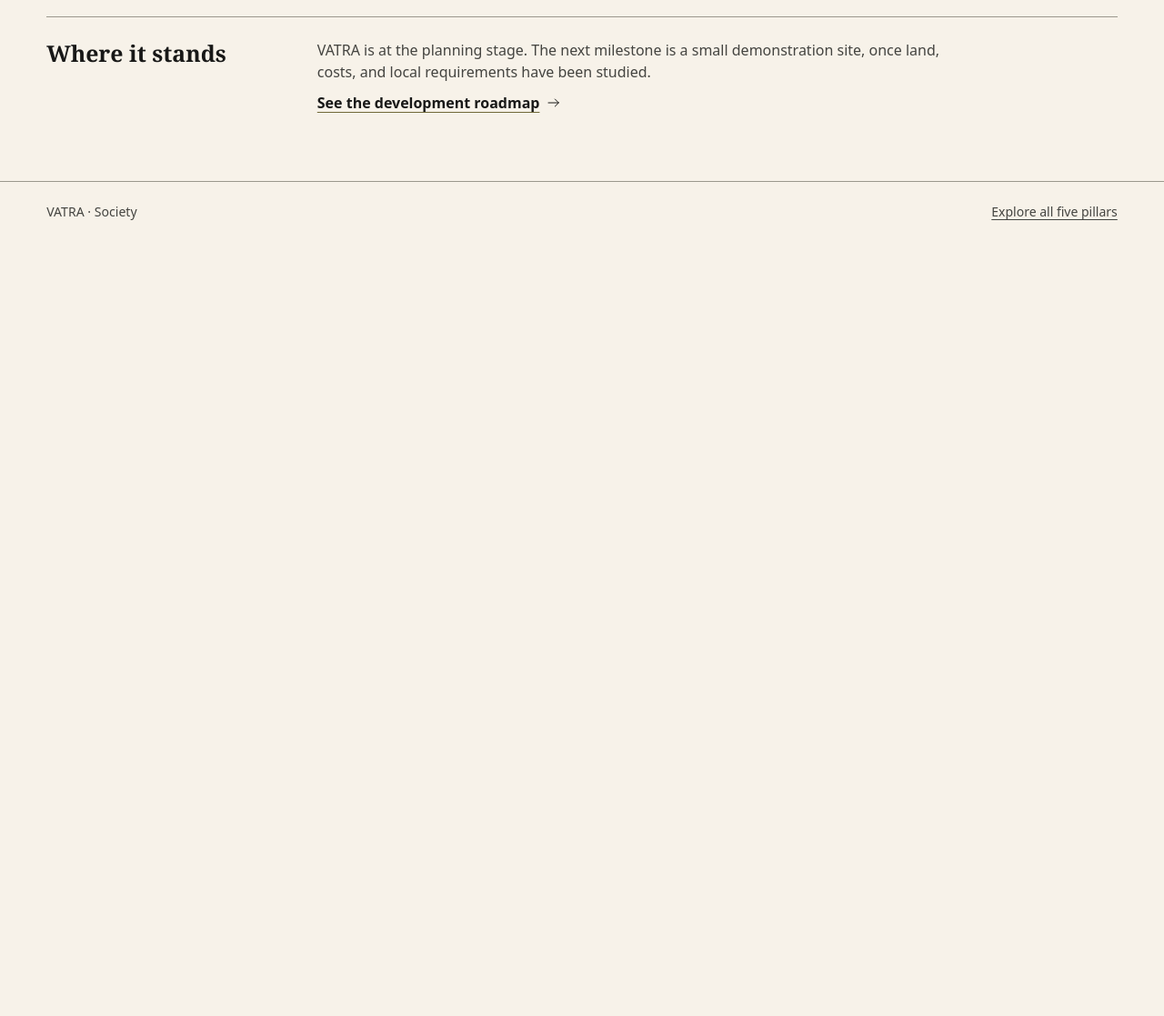
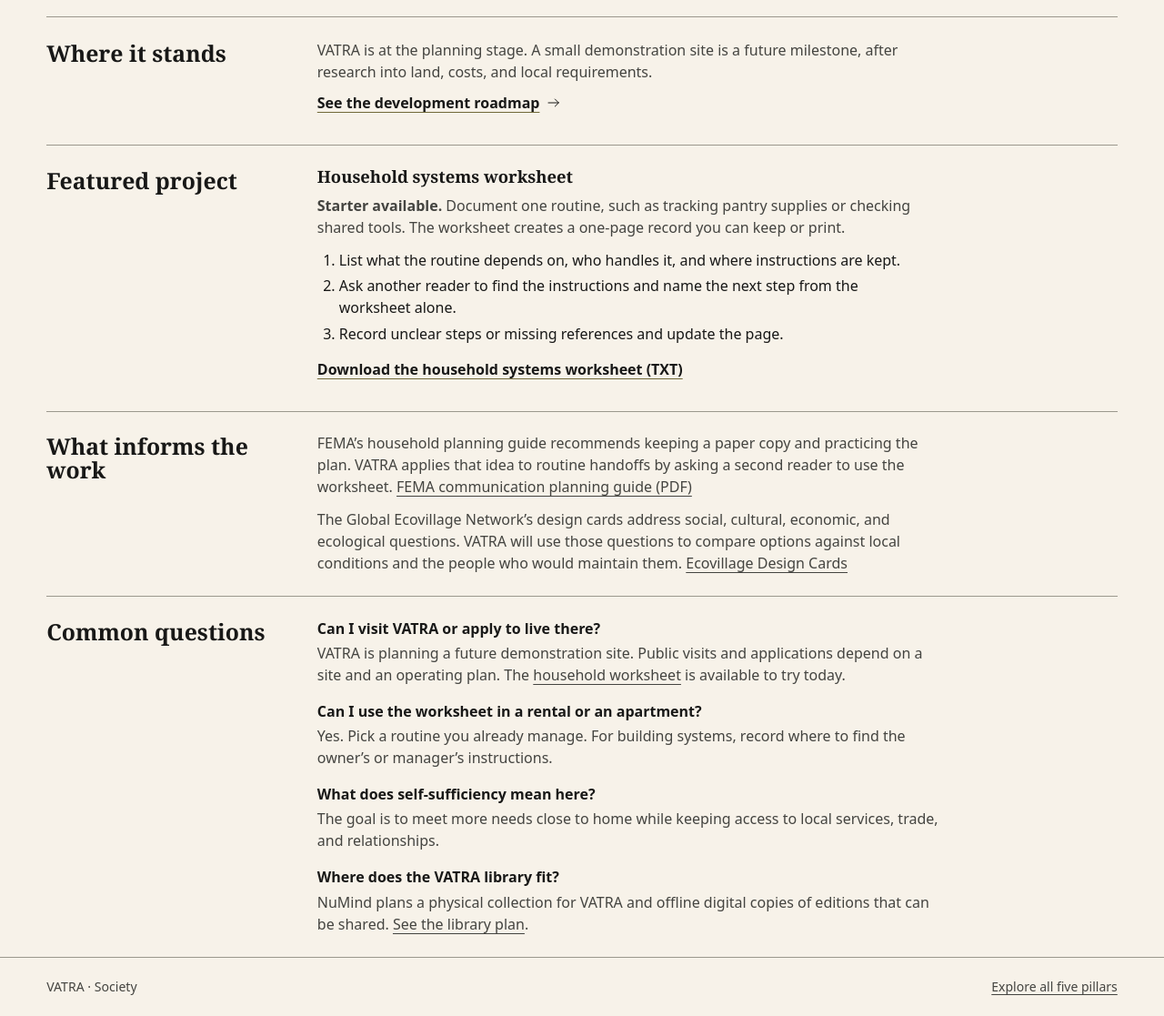
Before and after one commit to deusordo/Vatra, a plain HTML site: page index.html in a window 1280 px wide. Shown: the part 703-1820 px from the top of the page at 91% size. Before the commit the page ends 967 px from the top, so only its background shows below. Drawn offline with Linux system fonts and the light colour scheme.

Commit message:
Add a household systems worksheet and field testing plan

```diff
--- a/index.html
+++ b/index.html
@@ -13,7 +13,7 @@
   <meta property="og:description" content="VATRA is planning a community that can provide more of its own food, water, and energy while staying connected to the wider world.">
   <meta property="og:url" content="https://deusordo.github.io/Vatra/">
   <script src="./theme.js"></script>
-  <link rel="stylesheet" href="./styles.css?v=20261123editorial">
+  <link rel="stylesheet" href="./styles.css?v=household-systems">
 </head>
 <body>
   <a class="skip" href="#content">Skip to content</a>
@@ -36,7 +36,10 @@
         <h1 id="title">VATRA</h1>
         <p class="tagline">A more self-sufficient way to live.</p>
         <p class="summary">VATRA is planning a community that can provide more of its own food, water, and energy while staying connected to the wider world.</p>
-        <a class="work-link" href="#focus">See the priorities <svg viewBox="0 0 24 24" aria-hidden="true"><path d="M3 12h17m-6-6 6 6-6 6"/></svg></a>
+        <div class="hero-links">
+          <a class="work-link" href="#project">Explore the project <svg viewBox="0 0 24 24" aria-hidden="true"><path d="M3 12h17m-6-6 6 6-6 6"/></svg></a>
+          <a class="work-link" href="#focus">See the priorities</a>
+        </div>
       </div>
       <span class="mark hero-mark" aria-hidden="true"></span>
     </section>
@@ -51,9 +54,42 @@
     <section class="project-status" aria-labelledby="status-heading">
       <h2 class="section-title" id="status-heading">Where it stands</h2>
       <div>
-        <p>VATRA is at the planning stage. The next milestone is a small demonstration site, once land, costs, and local requirements have been studied.</p>
+        <p>VATRA is at the planning stage. A small demonstration site is a future milestone, after research into land, costs, and local requirements.</p>
         <a class="work-link" href="../NuTerra/project.html#roadmap">See the development roadmap <svg viewBox="0 0 24 24" aria-hidden="true"><path d="M3 12h17m-6-6 6 6-6 6"/></svg></a>
       </div>
+    </section>
+    <section class="project-status content-section" id="project" aria-labelledby="project-heading">
+      <h2 class="section-title" id="project-heading">Featured project</h2>
+      <div>
+        <h3>Household systems worksheet</h3>
+        <p><strong>Starter available.</strong> Document one routine, such as tracking pantry supplies or checking shared tools. The worksheet creates a one-page record you can keep or print.</p>
+        <ol class="project-steps">
+          <li>List what the routine depends on, who handles it, and where instructions are kept.</li>
+          <li>Ask another reader to find the instructions and name the next step from the worksheet alone.</li>
+          <li>Record unclear steps or missing references and update the page.</li>
+        </ol>
+        <a class="work-link" href="./household-systems-worksheet.txt" download>Download the household systems worksheet (TXT)</a>
+      </div>
+    </section>
+    <section class="project-status content-section" aria-labelledby="research-heading">
+      <h2 class="section-title" id="research-heading">What informs the work</h2>
+      <div>
+        <p>FEMA’s household planning guide recommends keeping a paper copy and practicing the plan. VATRA applies that idea to routine handoffs by asking a second reader to use the worksheet. <a href="https://www.ready.gov/sites/default/files/2020-03/family-emergency-communication-planning-document.pdf">FEMA communication planning guide (PDF)</a></p>
+        <p>The Global Ecovillage Network’s design cards address social, cultural, economic, and ecological questions. VATRA will use those questions to compare options against local conditions and the people who would maintain them. <a href="https://ecovillage.org/resources-library/tools/ecovillage-design-cards-online-tool/">Ecovillage Design Cards</a></p>
+      </div>
+    </section>
+    <section class="project-status content-section" id="questions" aria-labelledby="questions-heading">
+      <h2 class="section-title" id="questions-heading">Common questions</h2>
+      <dl class="questions">
+        <dt>Can I visit VATRA or apply to live there?</dt>
+        <dd>VATRA is planning a future demonstration site. Public visits and applications depend on a site and an operating plan. The <a href="#project">household worksheet</a> is available to try today.</dd>
+        <dt>Can I use the worksheet in a rental or an apartment?</dt>
+        <dd>Yes. Pick a routine you already manage. For building systems, record where to find the owner’s or manager’s instructions.</dd>
+        <dt>What does self-sufficiency mean here?</dt>
+        <dd>The goal is to meet more needs close to home while keeping access to local services, trade, and relationships.</dd>
+        <dt>Where does the VATRA library fit?</dt>
+        <dd>NuMind plans a physical collection for VATRA and offline digital copies of editions that can be shared. <a href="../Numind/#library">See the library plan</a>.</dd>
+      </dl>
     </section>
   </main>
   <footer class="site-footer">
--- a/styles.css
+++ b/styles.css
@@ -92,13 +92,22 @@ h1 { font-size: clamp(3.9rem, 9vw, 8rem); font-weight: 600; letter-spacing: -.05
 .work-link { display: inline-flex; align-items: center; gap: .45rem; min-height: 2.75rem; font-weight: 650; width: fit-content; text-decoration-color: var(--accent); }
 .work-link svg { width: 1rem; height: 1rem; flex: none; fill: none; stroke: currentColor; stroke-width: 1.5; stroke-linecap: round; stroke-linejoin: round; }
 .work-link:hover { text-decoration-color: currentColor; }
-.hero .work-link { margin-block-start: .55rem; }
+.hero-links { display: flex; flex-wrap: wrap; gap: 0 1.2rem; margin-block-start: .55rem; }
 .section-title { margin-block-end: .8rem; font-size: clamp(1.25rem, 2.3vw, 1.55rem); font-weight: 650; }
 .focus { margin-block-end: 0; }
 .focus h3 { margin: 0; font: 650 clamp(1.15rem, 2vw, 1.48rem)/1.2 var(--heading); }
-.project-status { display: grid; grid-template-columns: minmax(0, .32fr) minmax(0, 1fr); gap: 1rem; margin-block: 1.5rem clamp(2rem, 5vw, 4rem); }
+.project-status { display: grid; grid-template-columns: minmax(0, .32fr) minmax(0, 1fr); gap: 1rem; margin-block: 1.5rem; }
 .project-status p { max-width: 43rem; margin: 0; color: var(--muted); }
 .project-status .section-title { margin: .12rem 0 0; }
+.content-section { border-block-start: 1px solid var(--rule); padding-block-start: 1.4rem; }
+.content-section h3 { margin: 0 0 .55rem; font: 650 1.15rem/1.2 var(--heading); }
+.content-section p + p { margin-top: .75rem; }
+.project-steps { max-width: 42rem; margin: .75rem 0 .3rem; padding-inline-start: 1.5rem; }
+.project-steps li + li { margin-top: .3rem; }
+.questions { max-width: 43rem; margin: 0; }
+.questions dt { font-weight: 650; }
+.questions dt:not(:first-child) { margin-top: 1rem; }
+.questions dd { margin: .2rem 0 0; color: var(--muted); }
 @media (max-width: 620px) {
   .header-inner { gap: .25rem .65rem; }
   .header-links { gap: .2rem .65rem; }
```
Also changed, not shown: household-systems-worksheet.txt (added).
